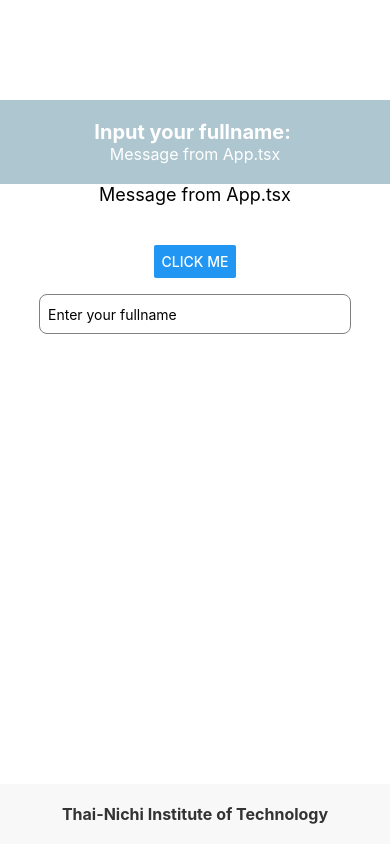
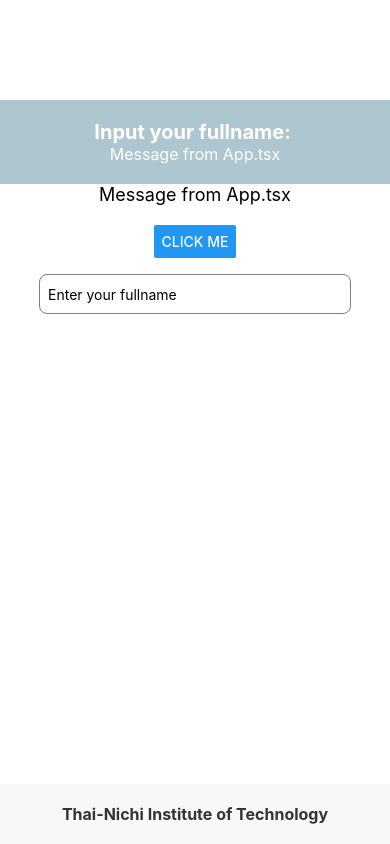
Before and after one commit to NiraphatK/TNIreactNative, a React Native app: screen / in a window 390 px wide. Built offline with nearby package versions, Linux system fonts and the light colour scheme.

Commit message:
Practice2_TextInput Component[August,03,2024]

```diff
--- a/App.tsx
+++ b/App.tsx
@@ -7,7 +7,7 @@ import { stylesPractice } from "./styles/styles";
 import { useEffect, useState } from "react";
 
 export default function App(): React.JSX.Element {
-  const [fullName, setFullname] = useState("");
+  const [fullname, setFullname] = useState("");
   const [message, setMessage] = useState("Message from App.tsx");
   const [footerMessage, setFooterMessage] = useState(
     "Thai-Nichi Institute of Technology"
@@ -17,20 +17,24 @@ export default function App(): React.JSX.Element {
     console.log("Component has mounted");
   }, []);
   useEffect(() => {
-    console.log(`Fullname has changed to ${fullName}`);
-  }, [fullName]);
+    console.log(`Fullname has changed to ${fullname}`);
+  }, [fullname]);
 
+  const handleButtonClick = () => {
+    Alert.alert(`"Hello", Input your fullname: ${fullname}`);
+  };
 
   return (
     <View style={styles.container}>
-      <AppHeader fullname={fullName} message={message} />
-      <Content message={message} fullname={fullName} />
+      <AppHeader fullname={fullname} message={message} />
+      {/* <Content message={message} fullname={fullname} /> */}
+      <Content message={message} onButtonClick = {handleButtonClick} />
       <AppFooter footerMessage={footerMessage} />
-      <View style={{alignItems:"center"}}>
+      <View style={{ alignItems: "center" }}>
         <TextInput
           style={stylesPractice.input}
           placeholder="Enter your fullname"
-          value={fullName}
+          value={fullname}
           onChangeText={setFullname}
         />
       </View>
--- a/components/Content.tsx
+++ b/components/Content.tsx
@@ -4,20 +4,22 @@ import { stylesPractice } from "../styles/styles";
 
 type AppContentProps = {
   message: string;
-  fullname: string;
+  // fullname: string;
+  onButtonClick: () => void;
 };
-const Content = ({ message, fullname }: AppContentProps) => {
-  const [displayFullname, setDisplayFullname] = useState("");
+const Content = ({ message, onButtonClick }: AppContentProps) => {
+  // const [displayFullname, setDisplayFullname] = useState("");
 
-  const handleButtonClick = () => {
-    setDisplayFullname(fullname);
-    Alert.alert(`"Hello", Input your fullname: ${fullname}`);
-  };
+  // const handleButtonClick = () => {
+  //   setDisplayFullname(fullname);
+  //   Alert.alert(`"Hello", Input your fullname: ${fullname}`);
+  // };
   return (
     <View style={stylesPractice.content}>
       <Text style={stylesPractice.text}>{message}</Text>
-      <Text style={stylesPractice.text}>{displayFullname}</Text>
-      <Button title="Click me" onPress={handleButtonClick} />
+      {/* <Text style={stylesPractice.text}>{displayFullname}</Text> */}
+
+      <Button title="Click me" onPress={onButtonClick} />
     </View>
   );
 };
```
